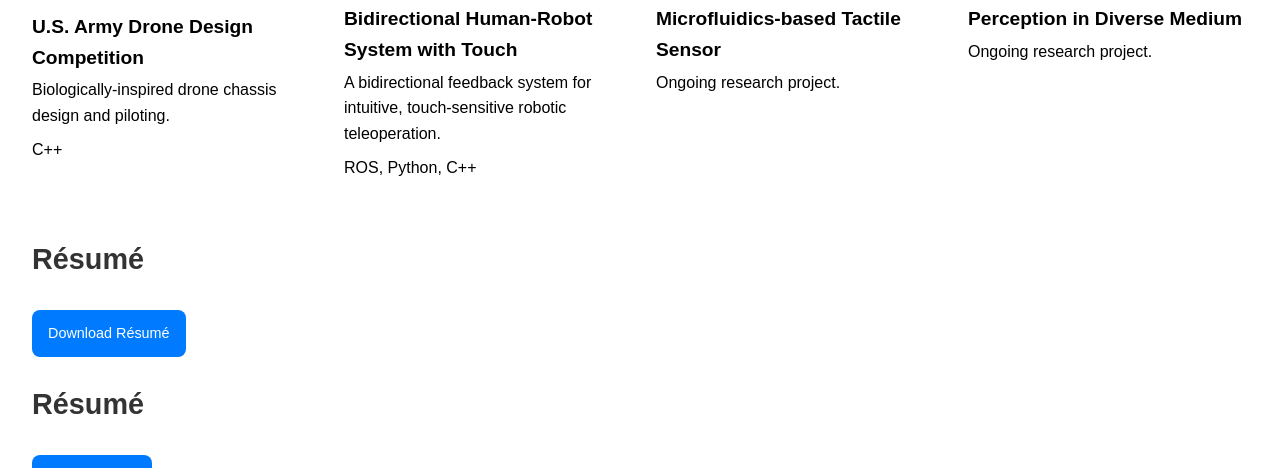
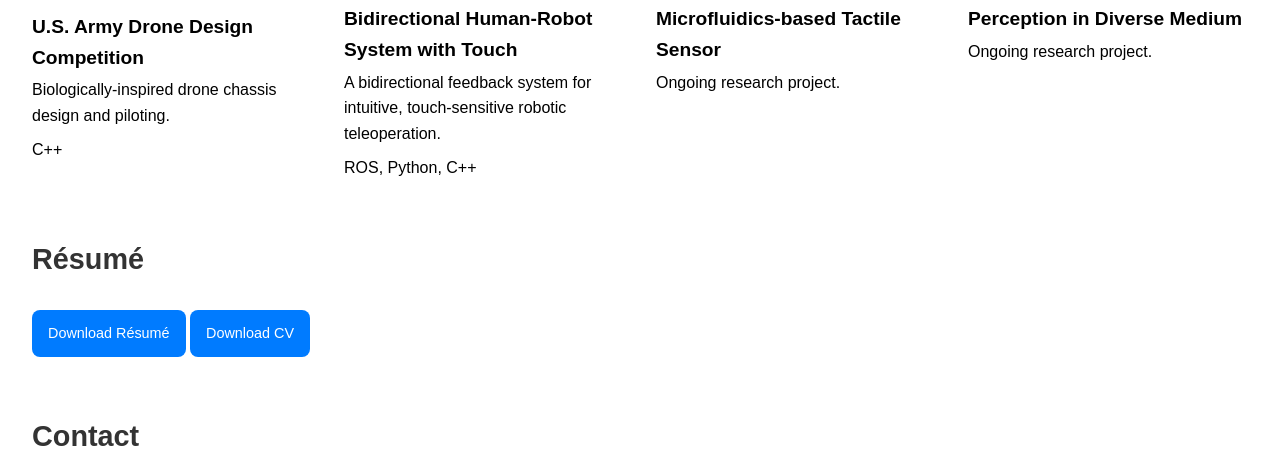
Before and after one commit to Mumbzzz/portfolio-site, a plain HTML site: page index.html in a window 1280 px wide. Shown: the part 1196-1664 px from the top of the page. Drawn offline with Linux system fonts and the light colour scheme.

Commit message:
Remove duplicate résumé heading from index.html
Removed duplicate résumé heading in the resume section.

```diff
--- a/index.html
+++ b/index.html
@@ -93,7 +93,6 @@
   <section id="resume">
     <h2>Résumé</h2>
     <a href="assets/Mumbi_Whidby_Resume.pdf" class="btn" download>Download Résumé</a>
-    <h2>Résumé</h2>
     <a href="assets/Mumbi_Whidby_CV.pdf" class="btn" download>Download CV</a>
   </section>
 
```
